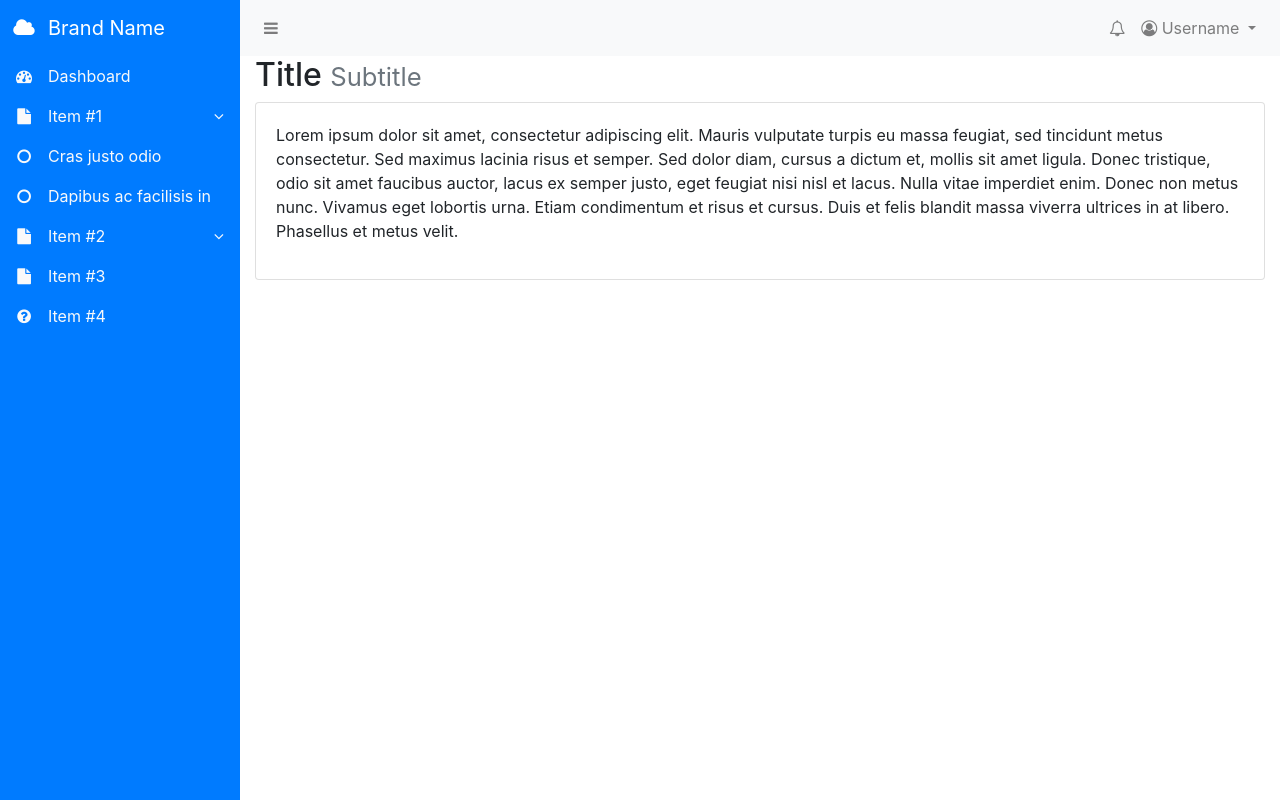
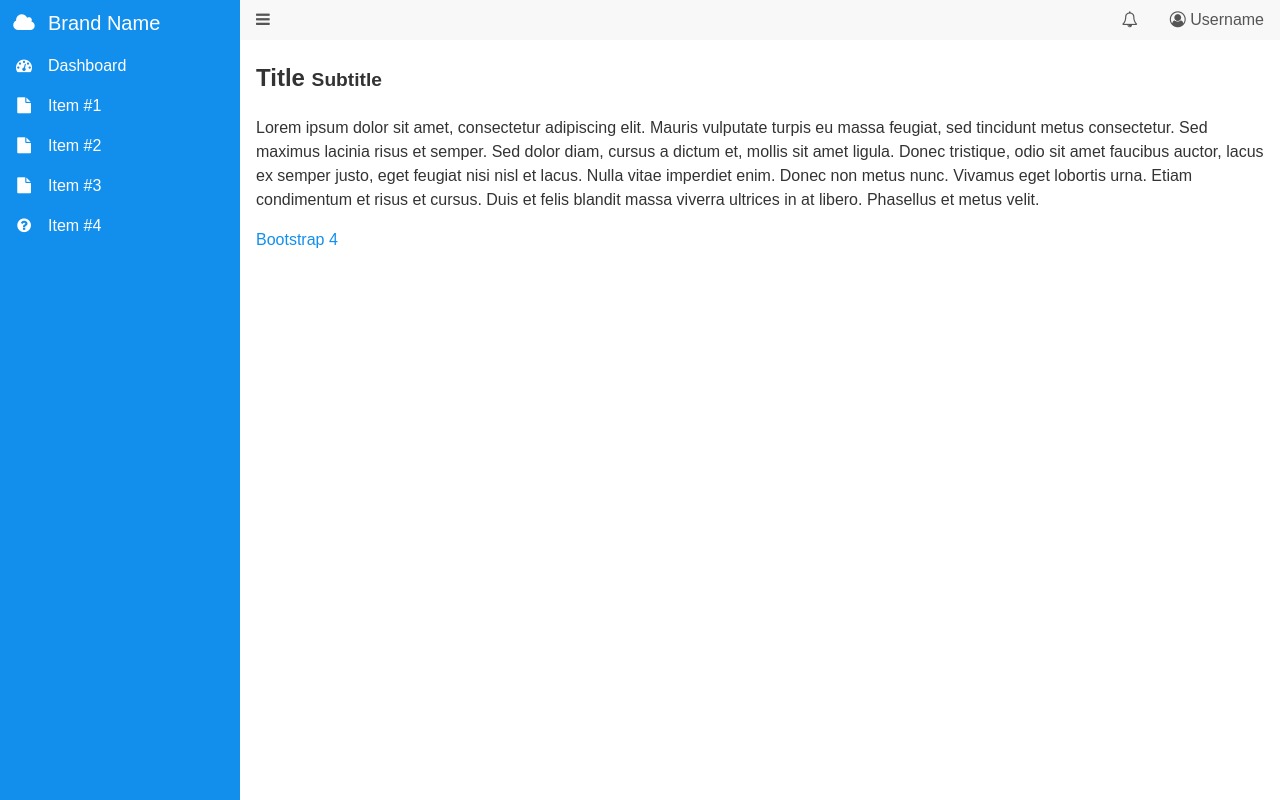
Before and after one commit to Wrecklaimer/whitebox-dashboard, a website: page demo/index.html in a window 1280 px wide. Drawn offline with nearby package versions, Linux system fonts and the light colour scheme.

Commit message:
Split demo into vanilla and Bootstrap 4

```diff
--- /dev/null
+++ b/demo/bootstrap4.css
@@ -0,0 +1,11 @@
+.navbar.fixed-top + .content {
+	padding-top: 3.5rem; /* Adjust for fixed navbar */
+}
+
+.side-menu .header .navbar .brand-icon {
+	margin-left: -1rem; /* Negate navbar horizontal padding */
+}
+
+.side-menu .nav .nav-link {
+	padding-left: 0;
+}
--- a/demo/demo.css
+++ b/demo/demo.css
@@ -8,11 +8,3 @@
 .side-menu-expanded:not(.side-menu-full) .side-menu-overlay {
 	opacity: 1;
 }
-
-.navbar.fixed-top + .content {
-	padding-top: 3.5rem; /* Adjust for fixed navbar */
-}
-
-.side-menu .navbar .navbar-brand .navbar-brand-icon {
-	margin-left: -1rem; /* Negate navbar horizontal padding */
-}
--- /dev/null
+++ b/demo/index.css
@@ -0,0 +1,89 @@
+body {
+	font-family: Arial, Helvetica, sans-serif;
+	line-height: 1.5;
+	color: #333;
+}
+
+a {
+	color: #128fed;
+	text-decoration: none;
+}
+
+a:hover {
+	text-decoration: underline;
+}
+
+.side-menu {
+	background: #128fed;
+	color: #fff;
+}
+
+.side-menu a {
+	color: #fff;
+}
+
+.side-menu .header .header-link {
+	display: block;
+	white-space: nowrap;
+	padding: .5rem 1rem;
+	font-size: 1.25rem;
+}
+
+.side-menu .header .header-link:hover {
+	text-decoration: none;
+}
+
+.side-menu .header .brand-icon {
+	margin-left: -1rem;
+}
+
+.side-menu .nav {
+	list-style: none;
+	padding: 0;
+	margin: 0;
+}
+
+.side-menu .nav .nav-link {
+	display: block;
+	box-sizing: border-box;
+	padding: .5rem 1rem;
+}
+
+.side-menu .nav .nav-link:hover {
+	text-decoration: none;
+	background: rgba(255,255,255,0.1);
+}
+
+.side-menu .nav .nav-link {
+	padding-left: 0;
+}
+
+.navbar {
+	display: flex;
+	justify-content: space-between;
+	background: #f8f8f8;
+}
+
+.navbar a {
+	color: #555;
+}
+
+.navbar > .nav {
+	list-style: none;
+	padding: 0;
+	margin: 0;
+	display: flex;
+	justify-content: space-between;
+}
+
+.navbar > .nav > .nav-item {
+	padding: .5rem 1rem;
+}
+
+.navbar .nav-link:hover {
+	text-decoration: none;
+}
+
+.content {
+	padding: 0 1rem;
+}
--- a/demo/index.html
+++ b/demo/index.html
@@ -9,108 +9,75 @@
 	<meta name="viewport" content="width=device-width, initial-scale=1, shrink-to-fit=no">
 
 	<link rel="stylesheet" href="https://cdnjs.cloudflare.com/ajax/libs/normalize/8.0.0/normalize.min.css">
-	<link rel="stylesheet" href="https://maxcdn.bootstrapcdn.com/bootstrap/4.0.0/css/bootstrap.min.css" integrity="sha384-Gn5384xqQ1aoWXA+058RXPxPg6fy4IWvTNh0E263XmFcJlSAwiGgFAW/dAiS6JXm" crossorigin="anonymous">
 	<link rel="stylesheet" href="lib/fontawesome/css/font-awesome.min.css">
 	<link rel="stylesheet" href="../dist/styles/main.css">
 	<link rel="stylesheet" href="demo.css">
+	<link rel="stylesheet" href="index.css">
 </head>
 
 <body>
 	<div id="dashboard-wrapper" class="dashboard-wrapper">
 		<div class="side-menu-overlay" data-collapse="side-menu"></div>
+		<!-- Side Menu -->
 		<div class="side-menu bg-primary">
+			<!-- Sied Menu Header -->
 			<header class="header">
-				<div class="navbar navbar-expand navbar-dark">
-					<a href="#" class="navbar-brand"><i class="navbar-brand-icon fa fa-fw fa-cloud"></i><span class="navbar-brand-text side-menu-collapsed-hide">Brand Name</span></a>
-				</div>
+				<a href="#" class="header-link"><i class="brand-icon fa fa-fw fa-cloud"></i><span class="header-text side-menu-collapsed-hide">Brand Name</span></a>
 			</header>
-
-			<aside class="menu text-light">
-				<section class="nav">
-					<ul class="accordion nav nav-flex-column" id="accordion">
+			<!-- Side Menu Navigation -->
+			<nav class="navigation">
+				<ul class="nav">
 					<li class="nav-item">
-							<a href="#" title="Dashboard" class="nav-link text-light active"><i class="nav-link-icon fa fa-fw fa-dashboard"></i><span class="nav-link-text side-menu-collapsed-hide">Dashboard</span></a>
+						<a href="#" title="Dashboard" class="nav-link"><i class="nav-link-icon fa fa-fw fa-dashboard"></i><span class="nav-link-text side-menu-collapsed-hide">Dashboard</span></a>
 					</li>
 					<li class="nav-item">
-							<a href="#" title="Item #1" class="nav-link text-light" role="button" data-toggle="collapse" data-target="#collapseOne" aria-expanded="true" aria-controls="collapseOne" data-expand="sidebar">
-							<i class="nav-link-icon fa fa-fw fa-file"></i><span class="nav-link-text side-menu-collapsed-hide">Item #1</span><i class="nav-link-caret fa fa-angle-down side-menu-collapsed-hide" aria-hidden="true"></i>
+						<a href="#" title="Item #1" class="nav-link">
+						<i class="nav-link-icon fa fa-fw fa-file"></i><span class="nav-link-text side-menu-collapsed-hide">Item #1</span>
 						</a>
-							<div id="collapseOne" class="collapse show" aria-labelledby="headingOne" data-parent="#accordion">
-								<div class="nav nav-flex-column">
-									<a href="#" class="nav-link text-light"><i class="nav-link-icon fa fa-fw fa-circle-o"></i><span class="nav-link-text side-menu-collapsed-hide">Cras justo odio</span></a>
-									<a href="#" class="nav-link text-light"><i class="nav-link-icon fa fa-fw fa-circle-o"></i><span class="nav-link-text side-menu-collapsed-hide">Dapibus ac facilisis in</span></a>
-								</div>
-							</div>
 					</li>
 					<li class="nav-item">
-							<a href="#" title="Item #2" class="nav-link text-light" role="button" data-toggle="collapse" data-target="#collapseTwo" aria-expanded="false" aria-controls="collapseTwo" data-expand="sidebar">
-							<i class="nav-link-icon fa fa-fw fa-file"></i><span class="nav-link-text side-menu-collapsed-hide">Item #2</span><i class="nav-link-caret fa fa-angle-down side-menu-collapsed-hide" aria-hidden="true"></i>
+						<a href="#" title="Item #2" class="nav-link">
+						<i class="nav-link-icon fa fa-fw fa-file"></i><span class="nav-link-text side-menu-collapsed-hide">Item #2</span>
 						</a>
-							<div id="collapseTwo" class="collapse" aria-labelledby="headingTwo" data-parent="#accordion">
-								<ul class="nav nav-flex-column">
-									<a href="#" class="nav-link text-light"><i class="nav-link-icon fa fa-fw fa-circle-o"></i><span class="nav-link-text side-menu-collapsed-hide">Cras justo odio</span></a>
-									<a href="#" class="nav-link text-light"><i class="nav-link-icon fa fa-fw fa-circle-o"></i><span class="nav-link-text side-menu-collapsed-hide">Dapibus ac facilisis in</span></a>
-									<a href="#" class="nav-link text-light"><i class="nav-link-icon fa fa-fw fa-circle-o"></i><span class="nav-link-text side-menu-collapsed-hide">Morbi leo risus</span></a>
-								</ul>
-							</div>
 					</li>
 					<li class="nav-item">
-							<a href="#" class="nav-link text-light"><i class="nav-link-icon fa fa-fw fa-file"></i><span class="nav-link-text side-menu-collapsed-hide">Item #3</span></a>
+						<a href="#" class="nav-link"><i class="nav-link-icon fa fa-fw fa-file"></i><span class="nav-link-text side-menu-collapsed-hide">Item #3</span></a>
 					</li>
 					<li class="nav-item">
-							<a href="#" class="nav-link text-light"><i class="nav-link-icon fa fa-fw fa-question-circle"></i><span class="nav-link-text side-menu-collapsed-hide">Item #4</span></a>
+						<a href="#" class="nav-link"><i class="nav-link-icon fa fa-fw fa-question-circle"></i><span class="nav-link-text side-menu-collapsed-hide">Item #4</span></a>
 					</li>
 				</ul>
-				</section>
-			</aside>
+			</nav>
 		</div>
-
-		<nav class="navbar navbar-expand side-menu-push fixed-top navbar-light bg-light">
-			<div class="navbar-collapse">
-				<ul class="navbar-nav mr-auto">
+		<!-- Navbar -->
+		<div class="navbar side-menu-push">
+			<ul class="nav navbar-left">
 				<li class="nav-item">
 					<a class="nav-link" href="#" role="button" data-toggle="side-menu">
 						<i class="fa fa-bars"></i><span class="sr-only">Toggle navigation</span>
 					</a>
 				</li>
 			</ul>
-				<ul class="navbar-nav navbar-user">
+			<ul class="nav navbar-right">
 				<li class="nav-item"><a class="nav-link" href="#"><i class="fa fa-bell-o"></i><span class="sr-only">Notifications</span></a></li>
-					<li class="nav-item dropdown dropdown-user">
-						<a class="nav-link dropdown-toggle" href="#" class="dropdown-toggle" data-toggle="dropdown" role="button" aria-haspopup="true" aria-expanded="false"><i class="fa fa-user-circle-o"></i> <span class="username">Username</span> <span class="caret"></span></a>
-						<div class="dropdown-menu dropdown-menu-right" aria-labelledby="navbarDropdown">
-							<a class="dropdown-item" href="#"><i class="fa fa-fw fa-user"></i> View profile</a>
-							<a class="dropdown-item" href="#"><i class="fa fa-fw fa-sliders"></i> Settings</a>
-							<div class="dropdown-divider"></div>
-							<a class="dropdown-item" href="#"><i class="fa fa-fw fa-sign-out"></i> Sign out</a>
-						</div>
+				<li class="nav-item">
+					<a class="nav-link" href="#"><i class="fa fa-user-circle-o"></i> Username</a>
 				</li>
 			</ul>
 		</div>
-		</nav>
-
+		<!-- Content -->
 		<main class="content side-menu-push">
-			<div class="container-fluid">
 			<h2>Title <small class="text-muted">Subtitle</small></h2>
-				<div class="card">
-					<div class="card-body">
 			<p>Lorem ipsum dolor sit amet, consectetur adipiscing elit. Mauris vulputate turpis eu massa feugiat, sed tincidunt metus consectetur. Sed maximus lacinia risus et semper. Sed dolor diam, cursus a dictum et, mollis sit amet ligula. Donec tristique, odio sit amet faucibus auctor, lacus ex semper justo, eget feugiat nisi nisl et lacus. Nulla vitae imperdiet enim. Donec non metus nunc. Vivamus eget lobortis urna. Etiam condimentum et risus et cursus. Duis et felis blandit massa viverra ultrices in at libero. Phasellus et metus velit.</p>
-					</div>
-				</div>
-			</div>
+			<a href="bootstrap4.html">Bootstrap 4</a>
 		</main>
 	</div>
 
 	<script src="https://code.jquery.com/jquery-3.3.1.slim.min.js" integrity="sha384-q8i/X+965DzO0rT7abK41JStQIAqVgRVzpbzo5smXKp4YfRvH+8abtTE1Pi6jizo" crossorigin="anonymous"></script>
-	<script src="https://cdnjs.cloudflare.com/ajax/libs/popper.js/1.14.3/umd/popper.min.js" integrity="sha384-ZMP7rVo3mIykV+2+9J3UJ46jBk0WLaUAdn689aCwoqbBJiSnjAK/l8WvCWPIPm49" crossorigin="anonymous"></script>
-	<script src="https://stackpath.bootstrapcdn.com/bootstrap/4.1.1/js/bootstrap.min.js" integrity="sha384-smHYKdLADwkXOn1EmN1qk/HfnUcbVRZyYmZ4qpPea6sjB/pTJ0euyQp0Mk8ck+5T" crossorigin="anonymous"></script>
 	<script src="../dist/scripts/dashboard.min.js"></script>
 	<script>
 		$(function() {
 				var dashboard = $('#dashboard-wrapper').dashboard();
-				dashboard.on("side-menu:collapse", function() {
-					$('.side-menu .collapse').collapse('hide'); /* Collapse Bootstrap menu*/
-				});
 			});
 	</script>
 </body>
--- a/src/styles/main.scss
+++ b/src/styles/main.scss
@@ -23,18 +23,14 @@ $show-hide-speed: 200ms;
 	left: 0;
 	z-index: 1040; /* Need to overlap all other elements */
 
-	.navbar .navbar-brand .navbar-brand-icon {
+	.header .brand-icon {
 		width: $side-menu-collapsed-width;
 	}
 
-	.menu .nav {
+	.nav-item,
+	.nav-link {
 		width: 100%;
-
-		.nav-item,
-		.nav-link {
-			width: 100%;
-			white-space: nowrap;
-		}
+		white-space: nowrap;
 	}
 
 	.nav-link {
@@ -42,7 +38,6 @@ $show-hide-speed: 200ms;
 
 		.nav-link-icon {
 			width: $side-menu-collapsed-width;
-			margin-left: -1rem;
 		}
 
 		.nav-link-caret {
```
Also changed, not shown: demo/bootstrap4.html (added, +119 -0 lines), dist/styles/main.css, 1 other file. Lines whose indentation alone changed are shown as unchanged.
